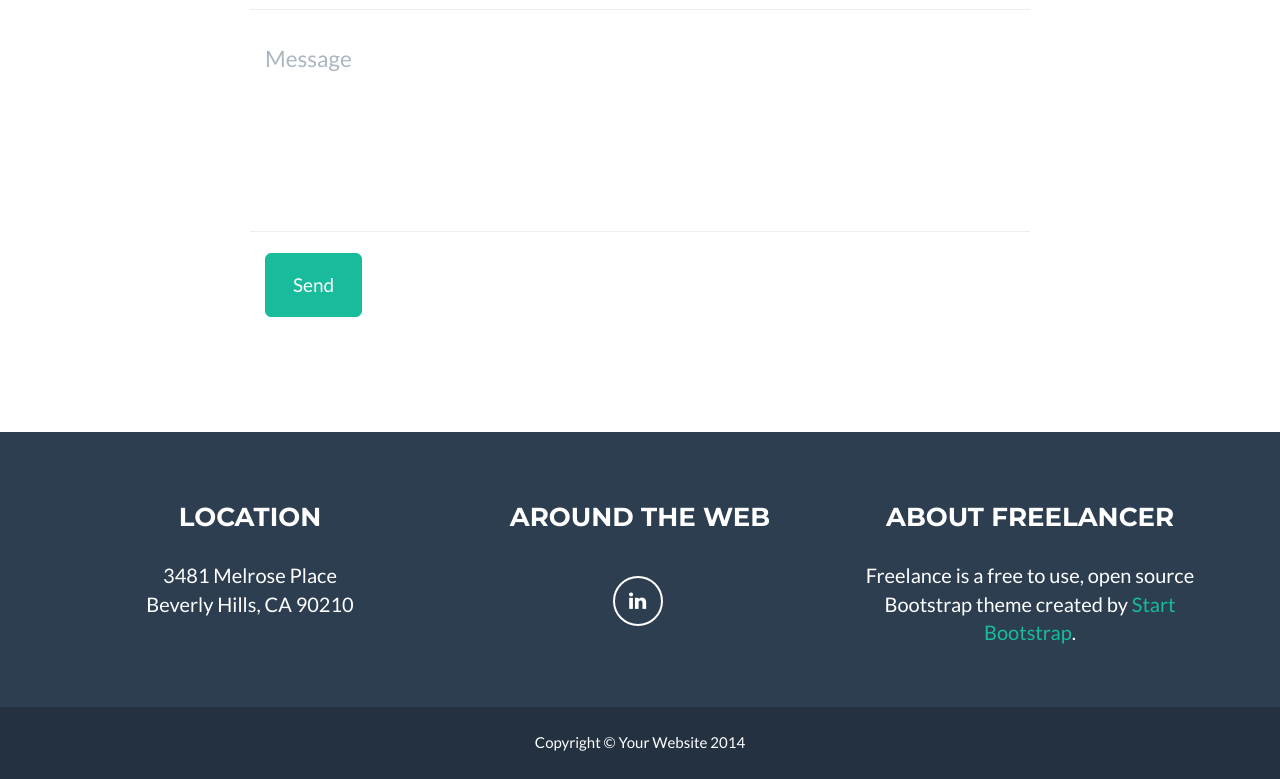
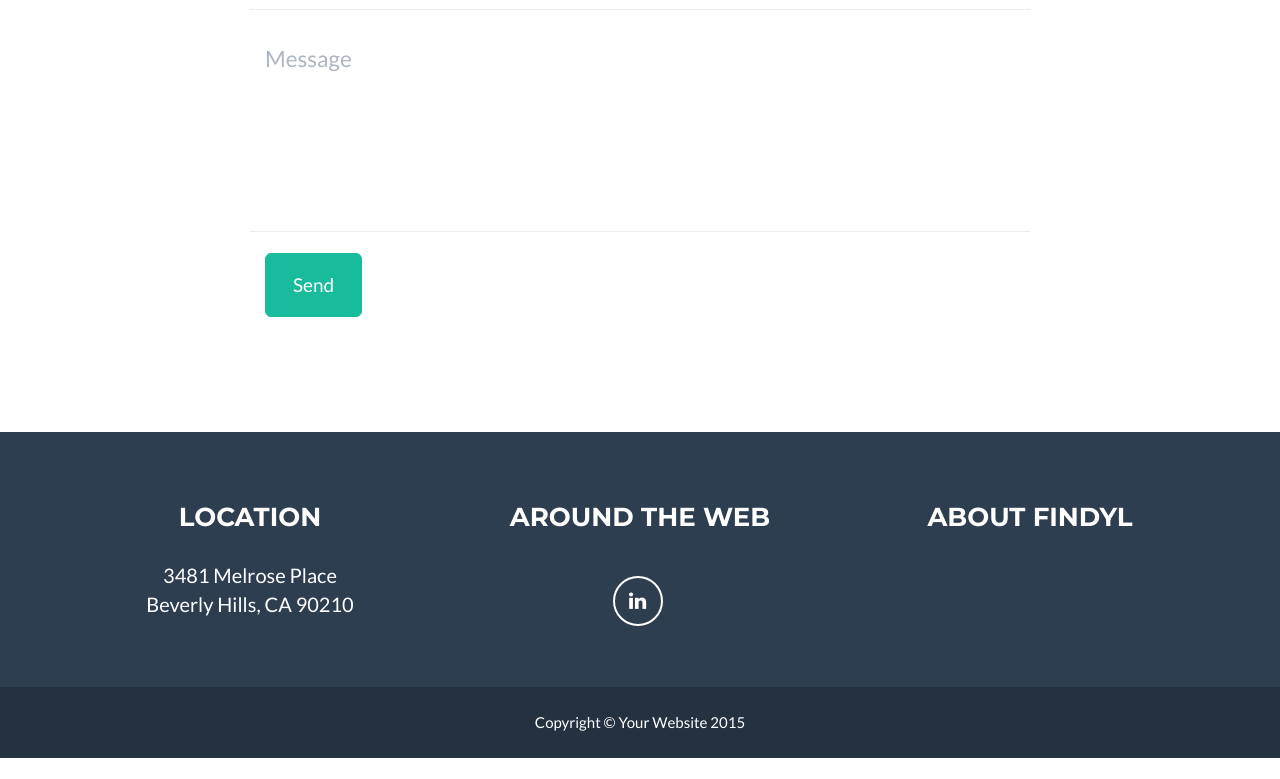
Before and after one commit to jpedra/findyl, a plain HTML site: page index.html in a window 1280 px wide. Shown: the part 2298-3077 px from the top of the page. After the commit the page ends 3056 px from the top, so only its background shows below. Drawn offline with nearby package versions, Linux system fonts and the light colour scheme.

```diff
--- a/index.html
+++ b/index.html
@@ -267,8 +267,8 @@
                         </ul>
                     </div>
                     <div class="footer-col col-md-4">
-                        <h3>About Freelancer</h3>
-                        <p>Freelance is a free to use, open source Bootstrap theme created by <a href="http://startbootstrap.com">Start Bootstrap</a>.</p>
+                        <h3>About Findyl</h3>
+                        <p></p>
                     </div>
                 </div>
             </div>
@@ -277,7 +277,7 @@
             <div class="container">
                 <div class="row">
                     <div class="col-lg-12">
-                        Copyright &copy; Your Website 2014
+                        Copyright &copy; Your Website 2015
                     </div>
                 </div>
             </div>
```
